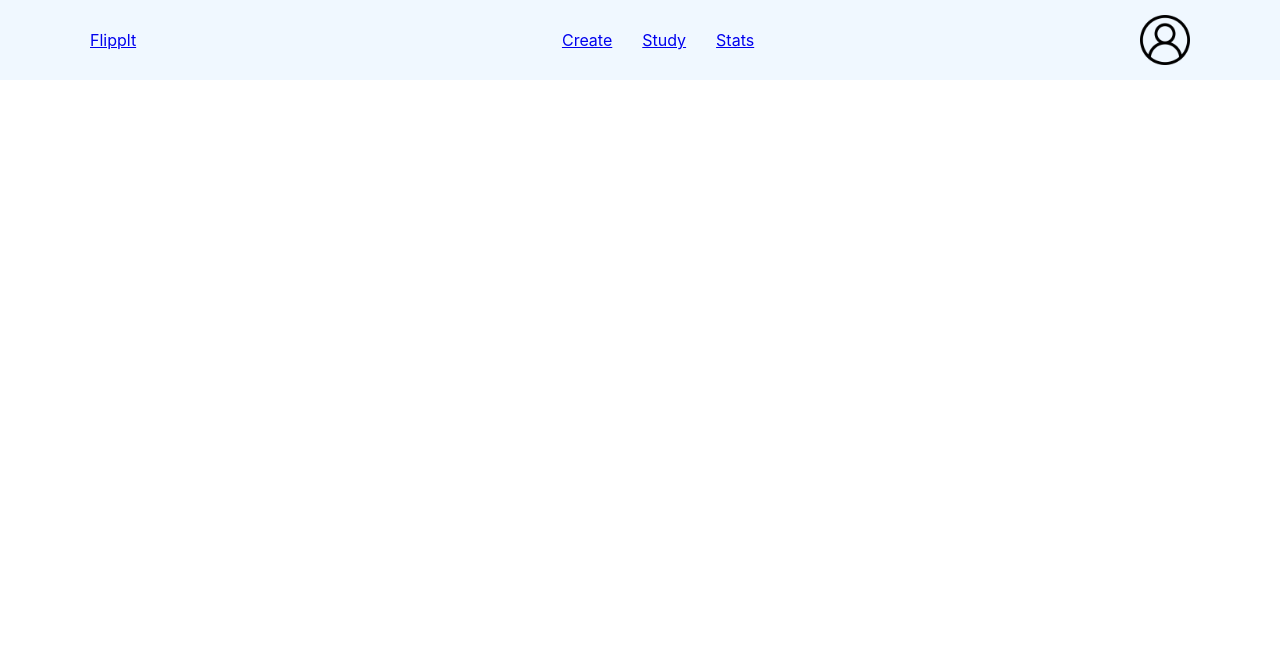
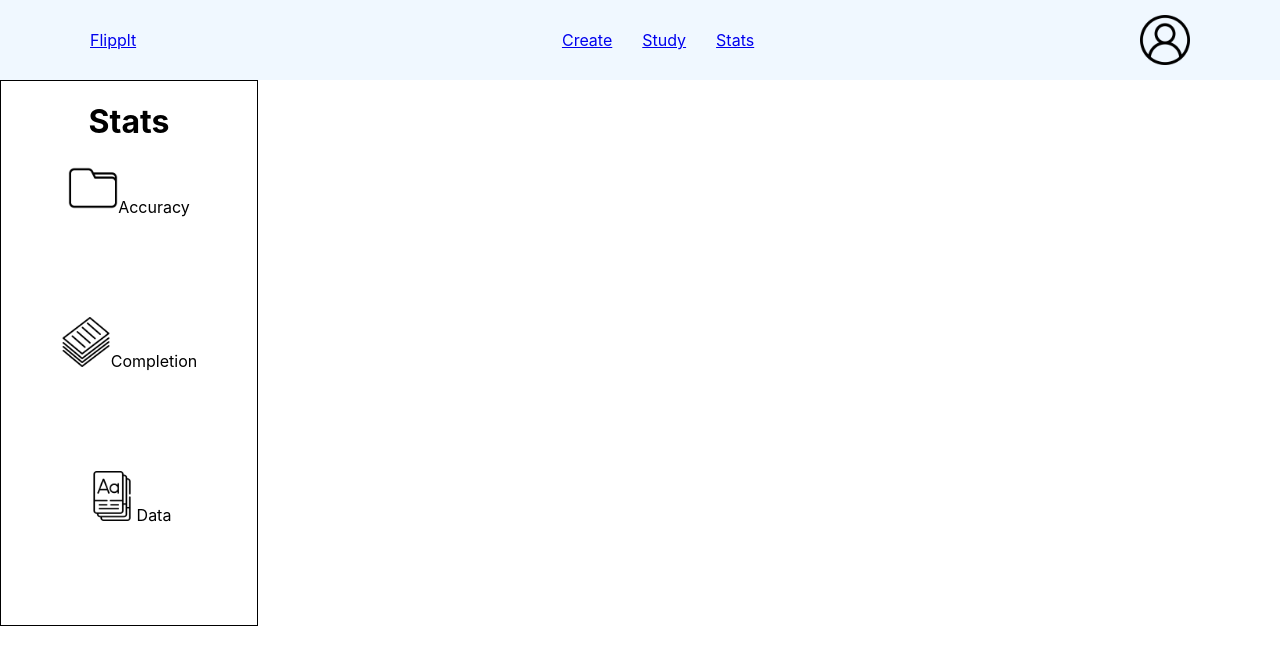
Before and after one commit to hyeonho-jeong/quizlet, a React (Create React App) app: page /stats in a window 1280 px wide. Shown: the top 664 px of the page. Built offline with nearby package versions, Linux system fonts and the light colour scheme.

Commit message:
stats page basic

```diff
--- a/src/components/Layout/Pages/StatsPage.js
+++ b/src/components/Layout/Pages/StatsPage.js
@@ -1,7 +1,71 @@
-import React from 'react';
+// StatsPage.js
+import React, { useState, useEffect } from 'react';
+import styles from './CreatePage.module.css';
+import FolderImg from './folder.png';
+import DeckImg from './paper-stack.png';
+import CardImg from './flash-cards.png';
 
-const StatsPage = () => {
-    // Component logic here
-}
+const StatsPage = ({selectedItems}) => {
+  const [newItem, setNewItem] = useState({ type: '', title: '', description: '' });
+
+  useEffect(() => {
+    setNewItem({ type: '', title: '', description: '' });
+  }, [selectedItems]);
+
+  const handleOptionClick = (option) => {
+    const newItem = {
+      type: option,
+      title: '',
+      description: '',
+    };
+    // Call the prop function from Layout to update selectedItems
+  };
+
+
+  const renderLibraryImage = (option) => {
+    switch (option) {
+      case 'Accuracy':
+        return <img src={FolderImg} alt={`Library ${option}`} style={{ width: 100 }} />;
+      case 'Completion':
+        return <img src={DeckImg} alt={`Library ${option}`} style={{ width: 100 }} />;
+      case 'Data':
+        return <img src={CardImg} alt={`Library ${option}`} style={{ width: 100 }} />;
+      default:
+        return null;
+    }
+  };
+
+  return (
+    <div className={styles.createPage}>
+      <div className={`${styles.box} ${styles.createBox}`}>
+        <h1>Stats</h1>
+        <div className={styles.optionsContainer}>
+          <div
+            className={styles.option}
+            //onClick={() => handleOptionClick('folder')}
+          >
+            <img src={FolderImg} alt="accuracy data" style={{ width: 50 }} />
+            <span>Accuracy</span>
+          </div>
+          <div
+            className={styles.option}
+            //onClick={() => handleOptionClick('deck')}
+          >
+            <img src={DeckImg} alt="completion record" style={{ width: 50 }} />
+            <span>Completion</span>
+          </div>
+          <div
+            className={styles.option}
+            //onClick={() => handleOptionClick('card')}
+          >
+            <img src={CardImg} alt="rest of the data" style={{ width: 50 }} />
+            <span>Data</span>
+          </div>
+        </div>
+      </div>
+
+    </div>
+  );
+};
 
 export default StatsPage;
```
